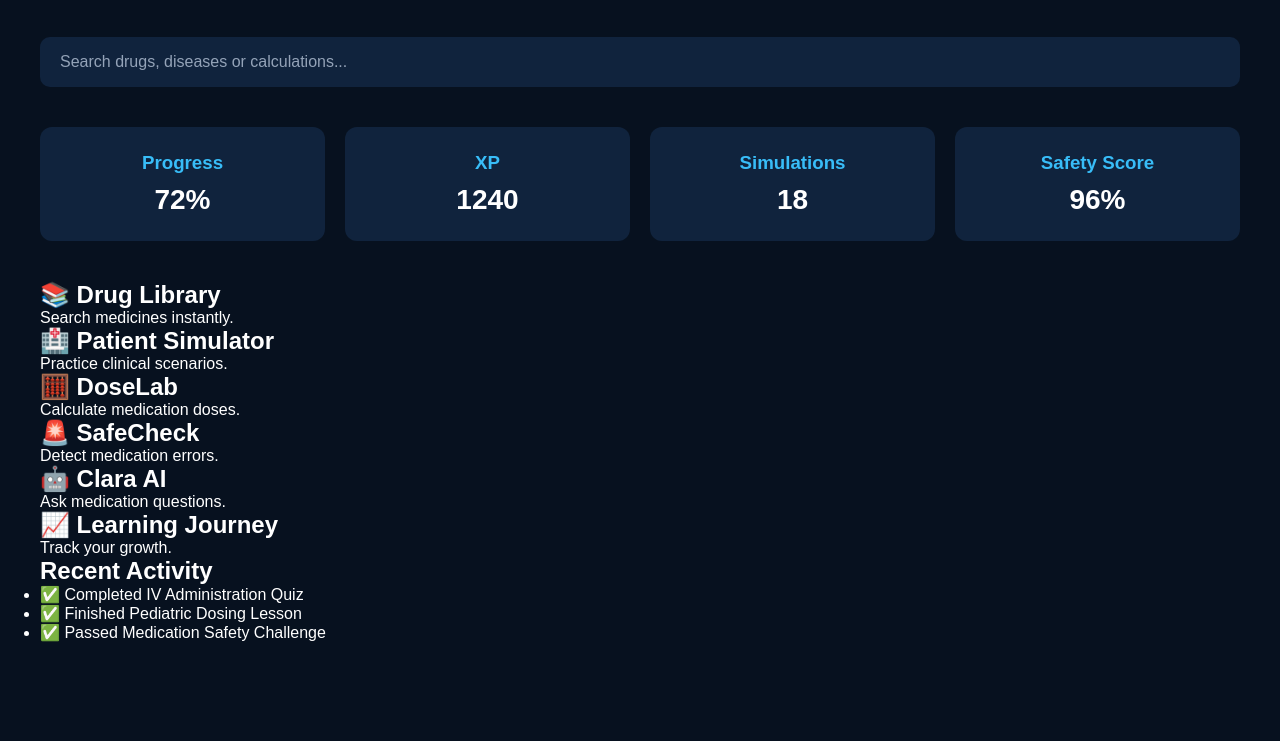
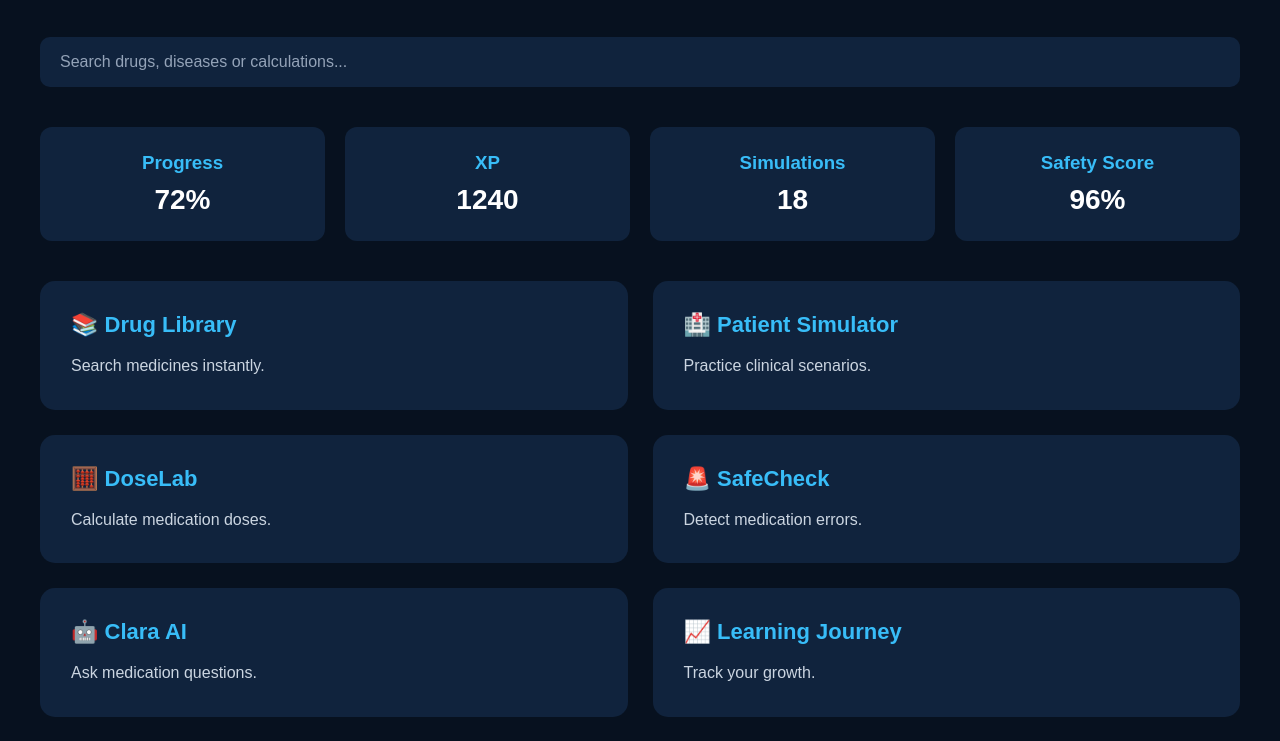
Before and after one commit to FranklineShemigi/Net-Health, a plain HTML site: page dashboard.html in a window 1280 px wide. Shown: the part 211-952 px from the top of the page. Before the commit the page ends 893 px from the top, so only its background shows below. Drawn offline with Linux system fonts and the light colour scheme.

Commit message:
Styled dashboard modules and activity section

```diff
--- a/CSS/dashboard.css
+++ b/CSS/dashboard.css
@@ -89,3 +89,57 @@ main{
     font-size:28px;
     font-weight:bold;
 }
+
+.modules{
+    display:grid;
+    grid-template-columns:repeat(2,1fr);
+    gap:25px;
+    margin-bottom:40px;
+}
+
+.module{
+    background:#10233d;
+    padding:30px;
+    border-radius:15px;
+    cursor:pointer;
+    transition:0.3s;
+    border:1px solid transparent;
+}
+
+.module:hover{
+    border-color:#38bdf8;
+    transform:translateY(-5px);
+}
+.module h2{
+    color:#38bdf8;
+    margin-bottom:15px;
+    font-size:22px;
+}
+.module p{
+    color:#cbd5e1;
+    line-height:1.6;
+}
+
+.activity{
+    background:#10233d;
+    padding:30px;
+    border-radius:15px;
+}
+
+.activity h2{
+    color:#38bdf8;
+    margin-bottom:20px;
+}
+
+.activity ul{
+    list-style:none;
+}
+
+.activity li{
+    padding:12px 0;
+    border-bottom:1px solid #1e3a5f;
+}
+
+.activity li:last-child{
+    border-bottom:none;
+}
```
